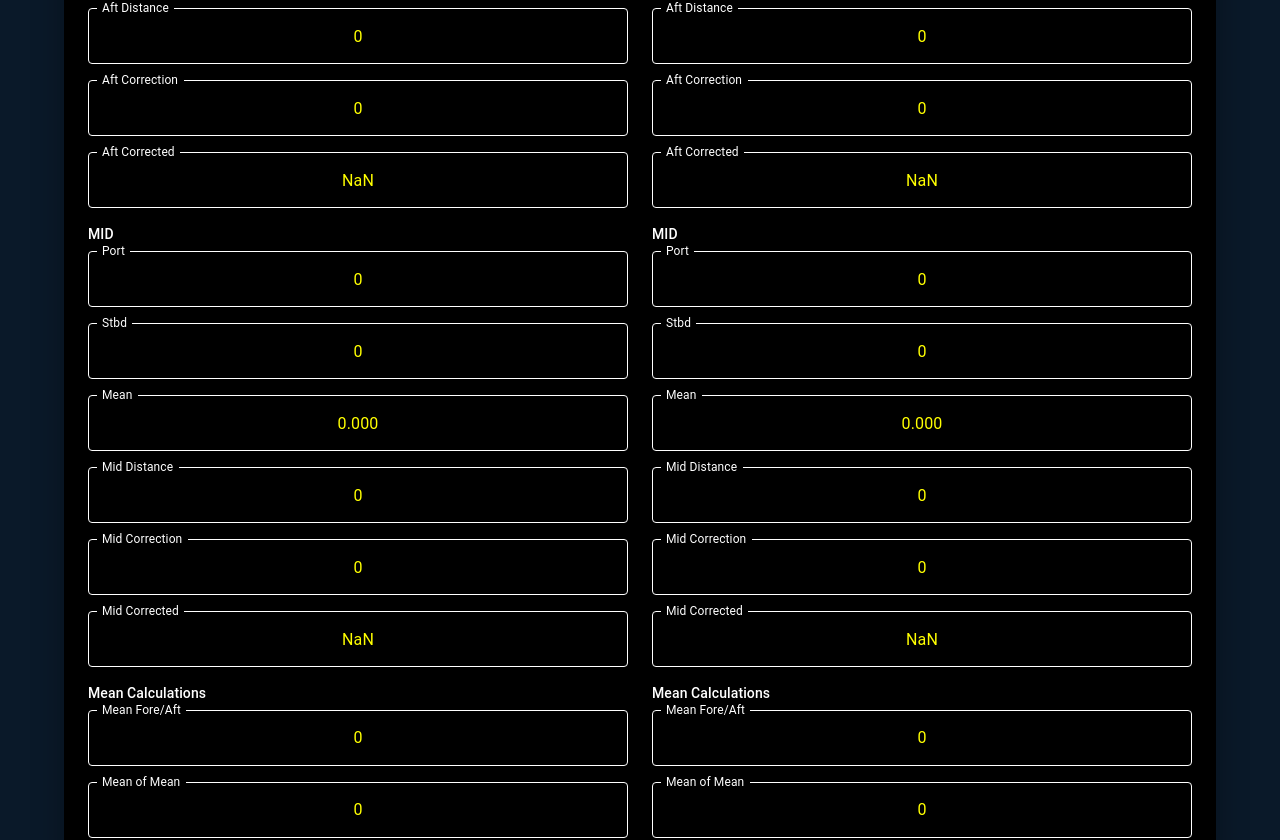
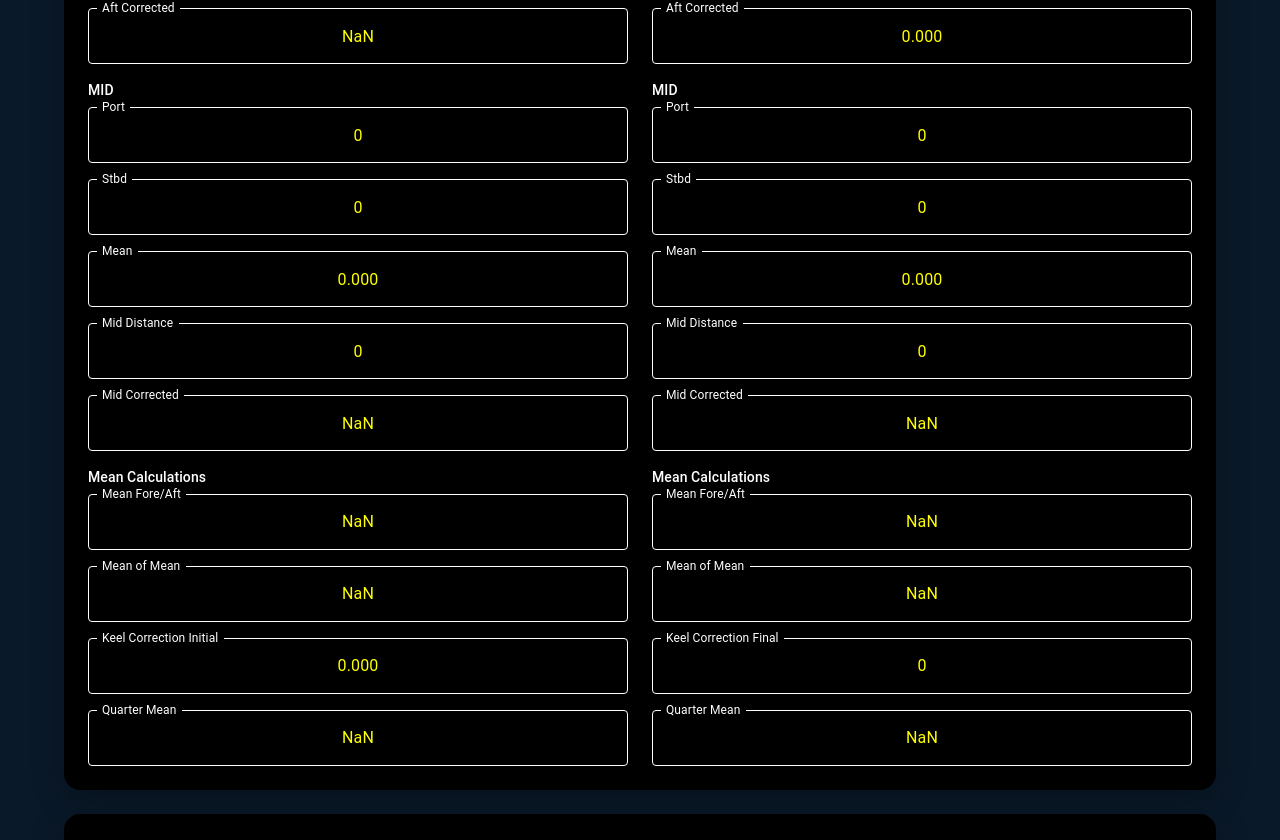
Before and after one commit to Hicham1970/newdraftsurvey, a React (Create React App) app: page /calculation in a window 1280 px wide. Shown: the part 2521-3361 px from the top of the page. Built offline with nearby package versions, Linux system fonts and the light colour scheme.

Commit message:
quarterMeans fixed

```diff
--- a/src/pages/DraftSurveyReport.tsx
+++ b/src/pages/DraftSurveyReport.tsx
@@ -94,6 +94,11 @@ interface DraftSurveyFormData {
   midCorrectedFinal: number;
   keelCorrectionInitial: number;
   keelCorrectionFinal: number;
+  // Trim
+  trimObservedInitial: number;
+  trimObservedFinal: number;
+  trimCorrectedInitial: number;
+  trimCorrectedFinal: number;
 
   // Means
   meanForeAftInitial: number;
@@ -194,54 +199,67 @@ const DraftSurveyReport: React.FC = () => {
     finalSurveyCompletedTime: new Date(),
 
     // Initialize other required fields with default values
+    // Initial Measurements
   forePortInitial: 0,
   foreStbdInitial: 0,
   foreMeanInitial: 0,
-    foreDistanceInitial: 0.0,
-    foreCorrectionInitial: 0.0,
+  foreDistanceInitial: 0,
+  foreCorrectionInitial: 0,
   foreCorrectedInitial: 0,
   forePortFinal: 0,
   foreStbdFinal: 0,
   foreMeanFinal: 0,
-    foreDistanceFinal: 0.0,
-    foreCorrectionFinal: 0.0,
+  foreDistanceFinal: 0,
+  foreCorrectionFinal: 0,
   foreCorrectedFinal: 0,
 
+  // Aft Measurements
   aftPortInitial: 0,
   aftStbdInitial: 0,
   aftMeanInitial: 0,
-    aftDistanceInitial: 0.0,
-    aftCorrectionInitial: 0.0,
+  aftDistanceInitial: 0,
+  aftCorrectionInitial: 0,
   aftCorrectedInitial: 0,
   aftPortFinal: 0,
   aftStbdFinal: 0,
   aftMeanFinal: 0,
-    aftDistanceFinal: 0.0,
+  aftDistanceFinal: 0,
   aftCorrectionFinal: 0,
   aftCorrectedFinal: 0,
 
+  // Mid Measurements
   midPortInitial: 0,
   midStbdInitial: 0,
   midMeanInitial: 0,
-    midDistanceInitial: 0.0,
+  midDistanceInitial: 0,
   midCorrectionInitial: 0,
   midCorrectedInitial: 0,
   midPortFinal: 0,
   midStbdFinal: 0,
   midMeanFinal: 0,
-    midDistanceFinal: 0.0,
+  midDistanceFinal: 0,
   midCorrectionFinal: 0,
   midCorrectedFinal: 0,
 
+  // Keel Corrections
+  keelCorrectionInitial: 0,
+  keelCorrectionFinal: 0,
+
+//TRIM
+  trimObservedInitial:0,
+  trimObservedFinal:0,
+  trimCorrectedInitial:0,
+  trimCorrectedFinal:0,
+
+  // Means
   meanForeAftInitial: 0,
   meanOfMeanInitial: 0,
   quarterMeanInitial: 0,
-    keelCorrectionInitial: 0,
   meanForeAftFinal: 0,
   meanOfMeanFinal: 0,
   quarterMeanFinal: 0,
-    keelCorrectionFinal: 0,
-
+
+  // Displacement Calculations
   correspondingDisplInitial: 0,
   trimCorrectionInitial: 0,
   correctedDisplacementForTrimInitial: 0,
@@ -258,8 +276,10 @@ const DraftSurveyReport: React.FC = () => {
   deductiblesLiquidsFinal: 0,
   netLightLoadedDisplacementFinal: 0,
 
+  // Total Cargo
   totalCargoLoadedOnBoard: 0,
 });
+
   const calculatedValues = calculateValues(formData);
 
   // Fonction Calculer les Valeurs:
@@ -278,10 +298,35 @@ const DraftSurveyReport: React.FC = () => {
     // Log the calculated means
     console.log('Aft Mean Initial:', aftMeanInitial);
     console.log('Fore Mean Initial:', foreMeanInitial);
-
-
-
-    const calculatedValues = {
+    console.log('Mid Mean Initial :', midMeanInitial);
+
+
+
+
+    const calculatedValues: {
+      lbmInitial: number;
+      lbmFinal: number;
+      foreCorrectedInitial: number;
+      aftCorrectedInitial: number;
+      midCorrectedInitial: number;
+      foreCorrectedFinal: number;
+      aftCorrectedFinal: number;
+      midCorrectedFinal: number;
+      aftMeanInitial: number;
+      foreMeanInitial: number;
+      aftMeanFinal: number;
+      foreMeanFinal: number;
+      trimObservedInitial: string;
+      trimObservedFinal: string;
+      meanForeAftInitial: number;
+      meanOfMeanInitial: number;
+      quarterMeanInitial: number;
+      meanForeAftFinal: number;
+      meanOfMeanFinal: number;
+      quarterMeanFinal: number;
+      correctedDisplacementForTrimInitial: number;
+      correctedDisplacementForTrimFinal: number;
+    } = {
       lbmInitial: 0,
       lbmFinal: 0,
       foreCorrectedInitial: 0,
@@ -293,11 +338,19 @@ const DraftSurveyReport: React.FC = () => {
       // Calculate mean values first
       aftMeanInitial: aftMeanInitial,
       foreMeanInitial: foreMeanInitial,
-      aftMeanFinal: (Number(formData.aftPortFinal) + Number(formData.aftStbdFinal))/2,
-      foreMeanFinal: (Number(formData.forePortFinal) + Number(formData.foreStbdFinal))/2,
+      aftMeanFinal: (Number(formData.aftPortFinal) + Number(formData.aftStbdFinal)) / 2,
+      foreMeanFinal: (Number(formData.forePortFinal) + Number(formData.foreStbdFinal)) / 2,
       // Now calculate trims
       trimObservedInitial: (Number(aftMeanInitial) - Number(foreMeanInitial)).toFixed(3),
-      trimObservedFinal: ((Number(formData.aftPortFinal) + Number(formData.aftStbdFinal))/2 - (Number(formData.forePortFinal) + Number(formData.foreStbdFinal))/2).toFixed(3),
+      trimObservedFinal: ((Number(formData.aftPortFinal) + Number(formData.aftStbdFinal)) / 2 - (Number(formData.forePortFinal) + Number(formData.foreStbdFinal)) / 2).toFixed(3),
+      meanForeAftInitial: 0,
+      meanOfMeanInitial: 0,
+      quarterMeanInitial: 0,
+      meanForeAftFinal: 0,
+      meanOfMeanFinal: 0,
+      quarterMeanFinal: 0,
+      correctedDisplacementForTrimInitial: 0,
+      correctedDisplacementForTrimFinal: 0
     };
 
     const calculateLBM = (
@@ -361,25 +414,94 @@ const DraftSurveyReport: React.FC = () => {
     // Final:
 
     const foreMeanFinal =
-      (formData.forePortFinal + formData.foreStbdFinal) / 2;
+    (Number(formData.forePortFinal) + Number(formData.foreStbdFinal)) / 2;
     const aftMeanFinal =
-      (formData.aftPortFinal + formData.aftStbdFinal) / 2;
+    (Number(formData.aftPortFinal) + Number(formData.aftStbdFinal)) / 2;
     const midMeanFinal =
-      (formData.midPortFinal + formData.midStbdFinal) / 2;
-
+      (Number(formData.midPortFinal) + Number(formData.midStbdFinal)) / 2;
+
+    console.log("Trim Observed Final:", calculatedValues.trimObservedFinal);
+    console.log("LBM Final:", calculatedValues.lbmFinal);
+    console.log("Fore Distance Final:", formData.foreDistanceFinal);
+    console.log("Aft Distance Final:", formData.aftDistanceFinal);
+    console.log("Mid Distance Final:", formData.midDistanceFinal);
+    console.log("Calcul des Drafts Corrigés :");
+    console.log("Fore Mean Final:", foreMeanFinal);
+    console.log("Aft Mean Final:", aftMeanFinal);
+    console.log("Mid Mean Final:", midMeanFinal);
+    console.log("Trim Observed Final:", calculatedValues.trimObservedFinal);
+    console.log("LBM Final:", calculatedValues.lbmFinal);
 
     calculatedValues.foreCorrectedFinal =
       foreMeanFinal +
-      (Number(calculatedValues.trimObservedFinal) * formData.foreDistanceFinal) /
+      (Number(calculatedValues.trimObservedFinal) * Number(formData.foreDistanceFinal)) /
         calculatedValues.lbmFinal;
+
+    // Check if lbmFinal is zero to prevent division by zero
+    if (calculatedValues.lbmFinal === 0) {
+      console.error("Error: lbmFinal is zero, cannot calculate aftCorrectedFinal.");
+      calculatedValues.aftCorrectedFinal = 0; // Set to 0 or another appropriate default value
+    } else {
       calculatedValues.aftCorrectedFinal =
         aftMeanFinal +
         (Number(calculatedValues.trimObservedFinal) * formData.aftDistanceFinal) /
           calculatedValues.lbmFinal;
+    }
+
     calculatedValues.midCorrectedFinal =
       midMeanFinal +
       (Number(calculatedValues.trimObservedFinal) * formData.midDistanceFinal) /
         calculatedValues.lbmFinal;
+    console.log('foreCorrectedInitial :',calculatedValues.foreCorrectedInitial);
+    console.log('aftCorrectedInitial :', calculatedValues.aftCorrectedInitial);
+    console.log('midCorrectedInitial :', calculatedValues.midCorrectedInitial);
+    console.log('foreCorrectedFinal :', calculatedValues.foreCorrectedFinal);
+    console.log('aftCorrectedFinal :', calculatedValues.aftCorrectedFinal);
+    console.log('midCorrectedFinal :', calculatedValues.midCorrectedFinal);
+    // Calcul Du Mean ForAft Draft Initial:
+
+    const meanForeAftInitial = (Number(calculatedValues.foreCorrectedInitial) + Number(calculatedValues.aftCorrectedInitial)) / 2;
+    const meanOfMeanInitial = (Number(meanForeAftInitial) + Number(calculatedValues.midCorrectedInitial)) / 2;
+
+    const quarterMeanInitial =
+      ((Number(meanOfMeanInitial) + Number(calculatedValues.midCorrectedInitial)) / 2) + Number(formData.keelCorrectionInitial);
+
+    calculatedValues.meanForeAftInitial = Number(meanForeAftInitial);
+    calculatedValues.meanOfMeanInitial = Number(meanOfMeanInitial);
+    calculatedValues.quarterMeanInitial = Number(quarterMeanInitial);
+
+        // Calcul Du Mean ForAft Draft Final:
+
+    const meanForeAftFinal = (Number(calculatedValues.foreCorrectedFinal) + Number(calculatedValues.aftCorrectedFinal)) / 2;
+    const meanOfMeanFinal = (Number(meanForeAftFinal) + Number(calculatedValues.midCorrectedFinal)) / 2;
+
+    const quarterMeanFinal =
+      ((Number(meanOfMeanFinal) + Number(calculatedValues.midCorrectedFinal)) / 2) + Number(formData.keelCorrectionFinal);
+
+    calculatedValues.meanForeAftFinal = Number(meanForeAftFinal);
+    calculatedValues.meanOfMeanFinal = Number(meanOfMeanFinal);
+    calculatedValues.quarterMeanFinal = Number(quarterMeanFinal);
+
+    console.log(calculatedValues.meanForeAftInitial)
+    console.log(calculatedValues.meanOfMeanInitial)
+    console.log(calculatedValues.quarterMeanInitial)
+
+
+    // Calcul du Trim Correction:
+    const trimObservedInitial = (Number(aftMeanInitial) - Number(foreMeanInitial)).toFixed(3);
+    const trimObservedFinal = (Number(aftMeanFinal) - Number(foreMeanFinal)).toFixed(3);
+
+    calculatedValues.trimObservedInitial = trimObservedInitial;
+    calculatedValues.trimObservedFinal = trimObservedFinal;
+
+    // Calcul du Corrected Displacement For Trim:
+    const correctedDisplacementForTrimInitial = (Number(aftMeanInitial) - Number(foreMeanInitial)).toFixed(3);
+    const correctedDisplacementForTrimFinal = (Number(aftMeanFinal) - Number(foreMeanFinal)).toFixed(3);
+    calculatedValues.correctedDisplacementForTrimFinal = Number(correctedDisplacementForTrimFinal);
+
+    calculatedValues.correctedDisplacementForTrimInitial = Number(correctedDisplacementForTrimInitial);
+
+
 
     // Retourner les valeurs calculées
     console.log(calculatedValues);
@@ -389,10 +511,20 @@ const DraftSurveyReport: React.FC = () => {
   const handleChange =
   (field: keyof DraftSurveyFormData) =>
   (event: React.ChangeEvent<HTMLInputElement>) => {
+    const value = event.target.value;
+
+    // Vérifier si la valeur est un nombre valide ou vide
+    const isValidNumber = /^(\d+(\.\d{0,2})?|\.\d{1,2})?$/.test(value);
+
+    if (isValidNumber || value === "") {
       setFormData((prev) => ({
         ...prev,
-        [field]: event.target.value,
+        [field]: value === "" ? "" : parseFloat(value), // Convertir en nombre si ce n'est pas vide
       }));
+    } else {
+      // Optionnel : Afficher un message d'erreur ou une alerte
+      console.error("Valeur invalide : ", value);
+    }
   };
   const handleSubmit = async () => {
     try {
@@ -783,7 +915,7 @@ const DraftSurveyReport: React.FC = () => {
                         fullWidth
                         label="Port"
                         value={formData.forePortInitial}
-                        id="forePortinitial"
+                        id="forePortInitial"
                         onChange={handleChange("forePortInitial")}
                       />
                     </Grid>
@@ -818,21 +950,13 @@ const DraftSurveyReport: React.FC = () => {
                         onChange={handleChange("foreDistanceInitial")}
                       />
                     </Grid>
-                    <Grid item xs={12}>
-                      <StyledTextField
-                        fullWidth
-                        label="Fore Correction"
-                        id="foreCorrectionInitial"
-                        value={formData.foreCorrectionInitial}
-                        onChange={handleChange("foreCorrectionInitial")}
-                      />
-                    </Grid>
+
                     <Grid item xs={12}>
                       <StyledTextField
                         fullWidth
                         label="Fore Corrected"
                         id="foreCorrectedInitial"
-                        value={calculatedValues.foreCorrectedInitial}
+                        value={(calculatedValues.foreCorrectedInitial).toFixed(3)}
                         onChange={handleChange("foreCorrectedInitial")}
                       />
                     </Grid>
@@ -887,21 +1011,13 @@ const DraftSurveyReport: React.FC = () => {
                         onChange={handleChange("aftDistanceInitial")}
                       />
                     </Grid>
-                    <Grid item xs={12}>
-                      <StyledTextField
-                        fullWidth
-                        label="Aft Correction"
-                        id="aftCorrectionInitial"
-                        value={formData.aftCorrectionInitial}
-                        onChange={handleChange("aftCorrectionInitial")}
-                      />
-                    </Grid>
+
                     <Grid item xs={12}>
                       <StyledTextField
                         fullWidth
                         label="Aft Corrected"
                         id="aftCorrectedInitial"
-                        value={calculatedValues.aftCorrectedInitial}
+                        value={(calculatedValues.aftCorrectedInitial).toFixed(3)}
                         onChange={handleChange("aftCorrectedInitial")}
                       />
                     </Grid>
@@ -956,21 +1072,13 @@ const DraftSurveyReport: React.FC = () => {
                         onChange={handleChange("midDistanceInitial")}
                       />
                     </Grid>
-                    <Grid item xs={12}>
-                      <StyledTextField
-                        fullWidth
-                        label="Mid Correction"
-                        id="midCorrectionInitial"
-                        value={formData.midCorrectionInitial}
-                        onChange={handleChange("midCorrectionInitial")}
-                      />
-                    </Grid>
+
                     <Grid item xs={12}>
                       <StyledTextField
                         fullWidth
                         label="Mid Corrected"
                         id="midCorrectedInitial"
-                        value={calculatedValues.midCorrectedInitial}
+                        value={(calculatedValues.midCorrectedInitial).toFixed(3)}
                         onChange={handleChange("midCorrectedInitial")}
                       />
                     </Grid>
@@ -990,7 +1098,7 @@ const DraftSurveyReport: React.FC = () => {
                         fullWidth
                         label="Mean Fore/Aft"
                         id="meanForeAftInitial"
-                        value={formData.meanForeAftInitial}
+                        value={(calculatedValues.meanForeAftInitial).toFixed(3)}
                         onChange={handleChange("meanForeAftInitial")}
                       />
                     </Grid>
@@ -999,16 +1107,16 @@ const DraftSurveyReport: React.FC = () => {
                         fullWidth
                         label="Mean of Mean"
                         id="meanOfMeanInitial"
-                        value={formData.meanOfMeanInitial}
+                        value={(calculatedValues.meanOfMeanInitial).toFixed(3)}
                         onChange={handleChange("meanOfMeanInitial")}
                       />
                     </Grid>
                     <Grid item xs={12}>
                       <StyledTextField
                         fullWidth
-                        label="Kell Correction Initial"
+                        label="Keel Correction Initial"
                         id="keelCorrectionInitial"
-                        value={formData.keelCorrectionInitial}
+                        value={formData.keelCorrectionInitial.toFixed(3)}
                         onChange={handleChange("keelCorrectionInitial")}
                       />
                     </Grid>
@@ -1017,7 +1125,7 @@ const DraftSurveyReport: React.FC = () => {
                         fullWidth
                         label="Quarter Mean"
                         id="quarterMeanInitial"
-                        value={formData.quarterMeanInitial}
+                        value={(calculatedValues.quarterMeanInitial).toFixed(3)}
                         onChange={handleChange("quarterMeanInitial")}
                       />
                     </Grid>
@@ -1082,21 +1190,13 @@ const DraftSurveyReport: React.FC = () => {
                         onChange={handleChange("foreDistanceFinal")}
                       />
                     </Grid>
-                    <Grid item xs={12}>
-                      <StyledTextField
-                        fullWidth
-                        label="Fore Correction"
-                        id="foreCorrectionFinal"
-                        value={formData.foreCorrectionFinal}
-                        onChange={handleChange("foreCorrectionFinal")}
-                      />
-                    </Grid>
+
                     <Grid item xs={12}>
                       <StyledTextField
                         fullWidth
                         label="Fore Corrected"
                         id="foreCorrectedFinal"
-                        value={calculatedValues.foreCorrectedFinal}
+                        value={(calculatedValues.foreCorrectedFinal).toFixed(3)}
                         onChange={handleChange("foreCorrectedFinal")}
                       />
                     </Grid>
@@ -1151,21 +1251,13 @@ const DraftSurveyReport: React.FC = () => {
                         onChange={handleChange("aftDistanceFinal")}
                       />
                     </Grid>
-                    <Grid item xs={12}>
-                      <StyledTextField
-                        fullWidth
-                        label="Aft Correction"
-                        id="aftCorrectionFinal"
-                        value={formData.aftCorrectionFinal}
-                        onChange={handleChange("aftCorrectionFinal")}
-                      />
-                    </Grid>
+
                     <Grid item xs={12}>
                       <StyledTextField
                         fullWidth
                         label="Aft Corrected"
                         id="aftCorrectedFinal"
-                        value={calculatedValues.aftCorrectedFinal}
+                        value={(calculatedValues.aftCorrectedFinal).toFixed(3)}
                         onChange={handleChange("aftCorrectedFinal")}
                       />
                     </Grid>
@@ -1220,21 +1312,13 @@ const DraftSurveyReport: React.FC = () => {
                         onChange={handleChange("midDistanceFinal")}
                       />
                     </Grid>
-                    <Grid item xs={12}>
-                      <StyledTextField
-                        fullWidth
-                        label="Mid Correction"
-                        id="midCorrectionFinal"
-                        value={formData.midCorrectionFinal}
-                        onChange={handleChange("midCorrectionFinal")}
-                      />
-                    </Grid>
+
                     <Grid item xs={12}>
                       <StyledTextField
                         fullWidth
                         label="Mid Corrected"
                         id="midCorrectedFinal"
-                        value={calculatedValues.midCorrectedFinal}
+                    value={(calculatedValues.midCorrectedFinal).toFixed(3) }
                         onChange={handleChange("midCorrectedFinal")}
                       />
                     </Grid>
@@ -1254,8 +1338,7 @@ const DraftSurveyReport: React.FC = () => {
                         fullWidth
                         label="Mean Fore/Aft"
                         id="meanForeAftFinal"
-                        value={formData.meanForeAftFinal}
-                        onChange={handleChange("meanForeAftFinal")}
+                        value={(calculatedValues.meanForeAftFinal).toFixed(3)}
                       />
                     </Grid>
                     <Grid item xs={12}>
@@ -1263,8 +1346,7 @@ const DraftSurveyReport: React.FC = () => {
                         fullWidth
                         label="Mean of Mean"
                         id="meanOfMeanFinal"
-                        value={formData.meanOfMeanFinal}
-                        onChange={handleChange("meanOfMeanFinal")}
+                        value={(calculatedValues.meanOfMeanFinal).toFixed(3)}
                       />
                     </Grid>
                     <Grid item xs={12}>
@@ -1281,8 +1363,7 @@ const DraftSurveyReport: React.FC = () => {
                         fullWidth
                         label="Quarter Mean"
                         id="quarterMeanFinal"
-                        value={formData.quarterMeanFinal}
-                        onChange={handleChange("quarterMeanFinal")}
+                        value={(calculatedValues.quarterMeanFinal).toFixed(3)}
                       />
                     </Grid>
                   </Grid>
```
Lines whose indentation alone changed are shown as unchanged.
